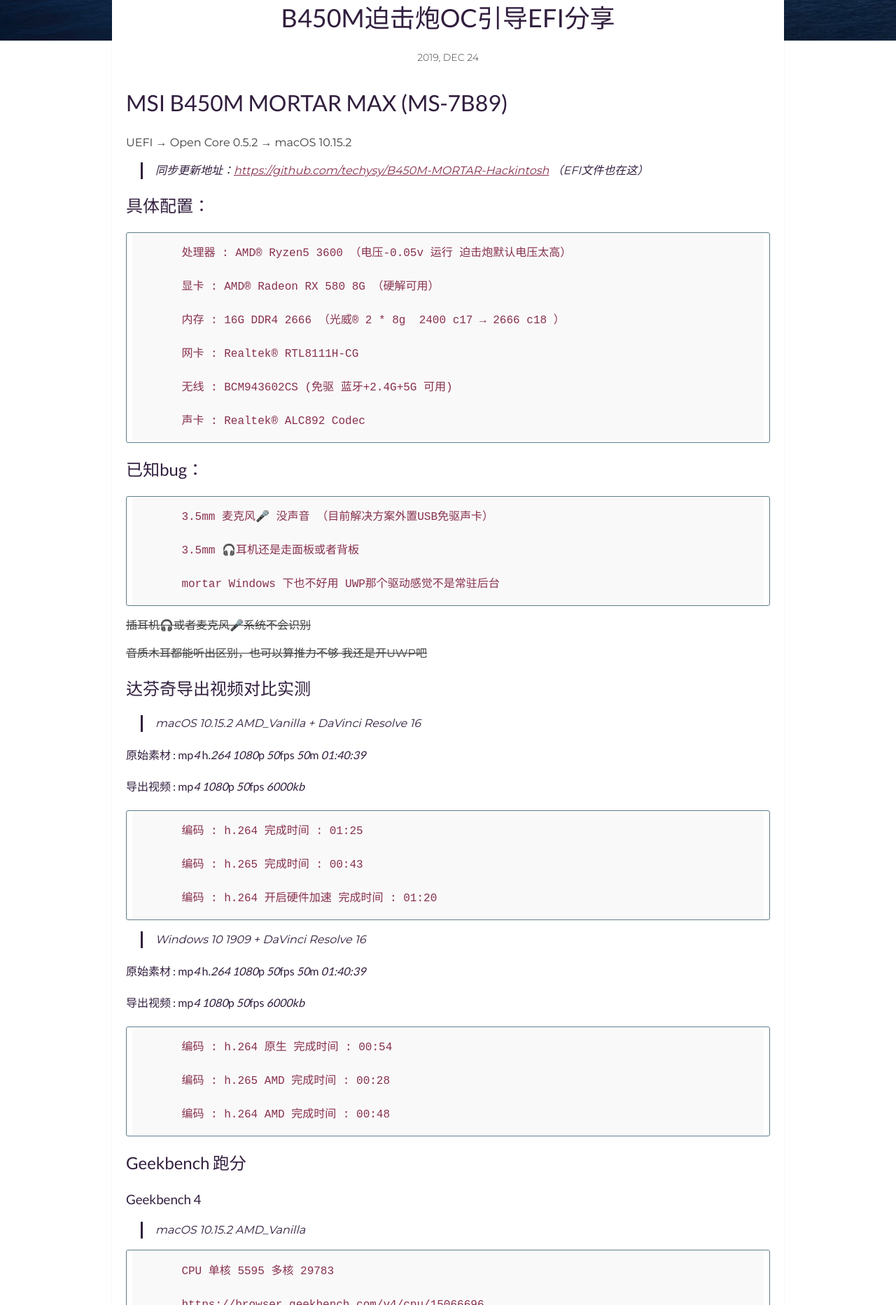
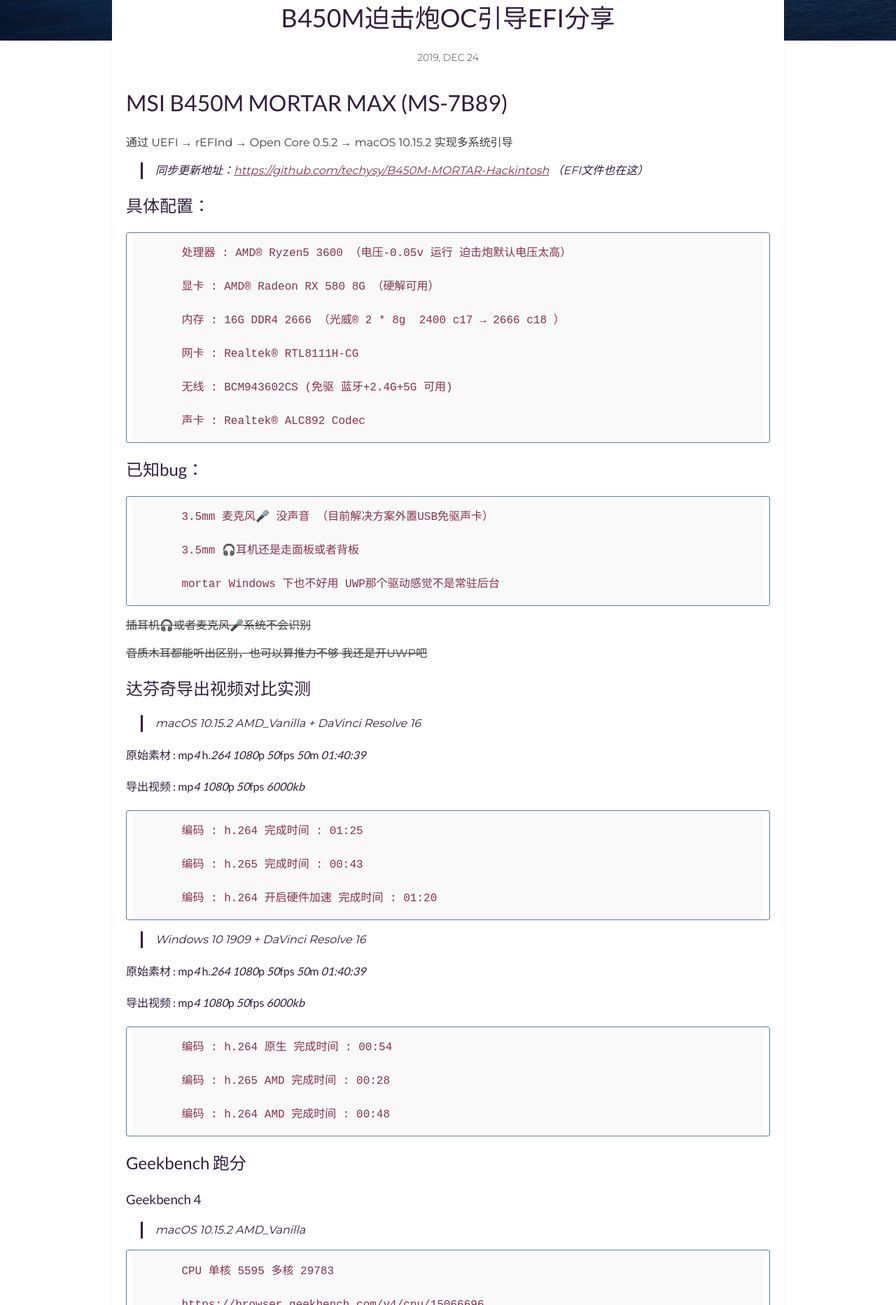
Before and after one commit to techysy/techysy.github.io, a Jekyll site: the page built from _posts/2019-12-24-b450m-mortar-hackintosh.md, in a window 1280 px wide. Shown: the part 545-2410 px from the top of the page at 70% size. Built offline with Jekyll 4.4.1, drawn with Linux system fonts in a browser that asks for light colours; comment, search, counter and statistics services are not loaded; a style sheet for code colours, icons or effects is not loaded.

Commit message:
Update 2019-12-24-b450m-mortar-hackintosh.md

```diff
--- a/_posts/2019-12-24-b450m-mortar-hackintosh.md
+++ b/_posts/2019-12-24-b450m-mortar-hackintosh.md
@@ -3,13 +3,13 @@
 title: B450M迫击炮OC引导EFI分享
 date: 2019-12-24 23:59:59 +0800
 img: Hackintosh-b450.jpg
-tags: [分享,野生技术协会]
+tags: [MAC,野生技术协会]
 categories: 分享
 ---
 
 # MSI B450M MORTAR MAX (MS-7B89)
 
-UEFI → Open Core 0.5.2 → macOS 10.15.2
+通过 UEFI → rEFInd → Open Core 0.5.2 → macOS 10.15.2  实现多系统引导
 
 > 同步更新地址：<a href="https://github.com/techysy/B450M-MORTAR-Hackintosh" target="_blank">https://github.com/techysy/B450M-MORTAR-Hackintosh</a>   （EFI文件也在这）
 
```
